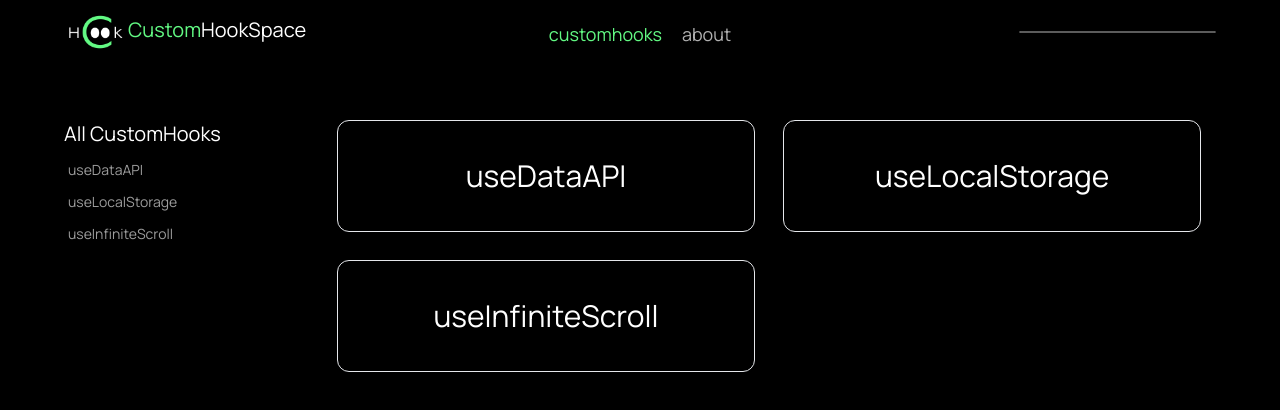
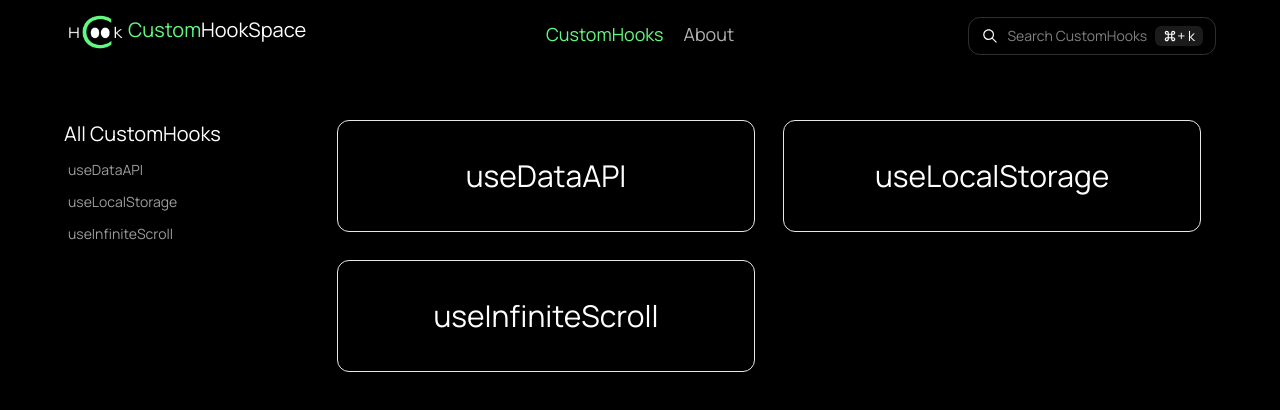
Before and after one commit to vinayisactive/useCustomHookSpace, a Next.js app: page /customhooks in a window 1280 px wide. Shown: the top 410 px of the page. Built offline with nearby package versions, Linux system fonts and the light colour scheme.

Commit message:
Created Ctrl+k Search functionality and UI🌱✨ , Created components🌱, fixed layout issues🔨

```diff
--- a/app/(pages)/customhooks/[slug]/page.tsx
+++ b/app/(pages)/customhooks/[slug]/page.tsx
@@ -17,16 +17,7 @@ const page = async ({ params }: { params: { slug: string } }) => {
 
     const jsonData = await raw.json();
     const data = jsonData?.hook;
-    const {
-      hookname,
-      primarylang,
-      description,
-      toUseDescription,
-      toUse,
-      toUseCode,
-    } = data;
-
-
+    const { hookname, primarylang, description, toUseDescription, toUse, toUseCode } = data;
 
 
     const parsedDescriptionOne = parse(description);
--- a/app/(pages)/customhooks/page.tsx
+++ b/app/(pages)/customhooks/page.tsx
@@ -1,20 +1,15 @@
 import Link from "next/link";
 import { hooks } from "@/static/hooks";
+import ListingCard from '../../component/ListingCards/ListingCards'
 
 const page = () => {
   return (
     <div className="w-full h-full text-white overflow-y-auto pt-4">
-      <div className="flex sm:flex-col md:flex-row flex-wrap w-full justify-center lg:justify-start  gap-7 py-10">
+      <div className="flex sm:flex-col md:flex-row flex-wrap w-full justify-center items-center lg:justify-start  gap-7 py-10">
         {hooks?.map((hook: any) => {
           return (
-            <div key={hook}className=" group w-[90%] md:w-[48%] border h-28 flex justify-center items-center rounded-xl text-3xl relative overflow-hidden hover:cursor-pointer">
-              <div className=" absolute top-0 left-0 h-full w-[0%] group-hover:w-full transition-all duration-500 delay-50 bg-[#121212bd] z-0"></div>
-              <Link href={`/customhooks/${hook}`} className="w-full h-full z-[100000] flex justify-center items-center">
-                <div className="group-hover:text-[#62F983]" >{hook}</div>
-              </Link>
-            </div>
-          );
-        })}
+              <ListingCard hook={hook} key={hook}/>
+          )})}
       </div>
     </div>
   );
--- /dev/null
+++ b/app/component/ListingCards/ListingCards.jsx
@@ -0,0 +1,16 @@
+import React from "react";
+import Link from "next/link";
+
+const ListingCards = ({ hook }) => {
+  return (
+    <div className=" group w-[90%] md:w-[48%] border h-28 flex justify-center items-center rounded-xl text-3xl relative overflow-hidden hover:cursor-pointer">
+        <div className=" absolute top-0 left-0 h-full w-[0%] group-hover:w-full transition-all duration-500 delay-50 bg-[#121212bd] z-0"></div>
+
+        <Link href={`/customhooks/${hook}`} className="w-full h-full z-[10] flex justify-center items-center">
+             <div className="group-hover:text-[#62F983]">{hook}</div>
+        </Link>
+    </div>
+  );
+};
+
+export default ListingCards;
--- a/app/component/Navbar.tsx
+++ b/app/component/Navbar.tsx
@@ -1,17 +1,40 @@
 "use client";
 
-import React from "react";
+import React, {useState, useEffect} from "react";
 import Image from "next/image";
 import uchslogo from "@/public/uchslogo.png";
 import Link from "next/link";
 import { usePathname } from "next/navigation";
+import SearchButton from "./SearchButton/SearchButton";
+
+const navData = [
+    { navTo: "customhooks", child: "CustomHooks", id:585  },
+    { navTo: "about", child: "About", id:545  }
+]
 
 const Navbar = () => {
   const router = usePathname();
   const findRoute = router.split("/").at(1);
+  const [searchActive, setSearch] = useState(false)
+
+  useEffect(() => {
+    const handleKeyDown = (event : any) => {
+      if (event.ctrlKey && event.key === 'k') {
+        event.preventDefault();
+        setSearch(searchActive === true? false : true);
+      }
+    }
+
+    document.addEventListener('keydown', handleKeyDown);
+
+    return () => {
+      document.removeEventListener('keydown', handleKeyDown);
+    };
+  }, [searchActive]);
+
 
   return (
-    <div className=" w-full bg-[#0000007e] flex justify-between items-center px-6 lg:px-16 z-[1000]">
+    <div className=" w-full bg-[#0000007e] flex justify-between items-center px-6 lg:px-16 z-[1000] relative ">
       <div className=" w-1/2 md:w-1/3 flex justify-between items-center">
         <Link href="/">
           <div className="flex justify-start items-center">
@@ -25,28 +48,26 @@ const Navbar = () => {
 
       <div className="w-1/2 md:1/3 flex justify-center items-center">
         <ul className="flex gap-5 items-center mt-1">
-          <li className={`text-[#fbfbfbb3] text-lg hover:text-white`}>
-            <Link
-              className={`${findRoute === "customhooks" ? "active" : ""}`}
-              href={"/customhooks"}
-            >
-              customhooks
-            </Link>
-          </li>
-
-          <li className="text-[#fbfbfbb3] text-lg hover:text-white">
-            <Link
-              className={`${findRoute === "about" ? "active" : ""}`}
-              href="/about"
-            >
-              about
-            </Link>
-          </li>
+          {navData.map((nav)=> {
+              return (
+                <li className={`text-[#fbfbfbb3] text-lg hover:text-white`} key={nav.id}>
+                  <Link href={`/${nav.navTo}`} className={`${findRoute === `${nav.navTo}` ? "active" : ""}`}>{nav.child}</Link>
+                </li>
+              )})}
         </ul>
       </div>
 
-      <div className=" w-1/3 hidden md:flex justify-end items-center">
-        <div className="w-[60%] border border-[#d1d1d170] rounded-xl"></div>
+
+      <div className=" w-1/3 flex justify-end items-center text-white pt-2 ">
+        <div onClick={() => setSearch(searchActive === true? false : true)}>
+           <SearchButton/>
+        </div>
+      </div>
+
+
+      <div className={`h-screen w-full  absolute bg-[#00000096] top-0 left-0 z-[20] backdrop-blur-sm ${searchActive === true ? "flex" : "hidden"}`}
+        onClick={() => setSearch(false)} >
+
       </div>
     </div>
   );
--- /dev/null
+++ b/app/component/SearchButton/SearchButton.tsx
@@ -0,0 +1,26 @@
+"use client";
+
+import React from "react";
+import { MdKeyboardCommandKey } from "react-icons/md";
+import { IoIosSearch } from "react-icons/io";
+
+const SearchButton = () => {
+  return (
+    <div className="border border-[#d1d1d139] rounded-xl px-3 py-2 text-sm flex justify-center items-center gap-2 cursor-pointer ">
+
+        <div className="flex md:hidden ">
+            <IoIosSearch className="text-md text-white" />
+        </div>
+
+      <div className="hidden md:flex justify-center items-center gap-2 text-[gray] hover:text-white">
+        <IoIosSearch className="text-lg text-white" /> Search CustomHooks
+      </div>
+
+      <div className="lg:flex justify-center items-center bg-[#252525ba] px-2 rounded-md hidden">
+        <MdKeyboardCommandKey /> + k
+      </div>
+    </div>
+  );
+};
+
+export default SearchButton;
--- a/app/layout.tsx
+++ b/app/layout.tsx
@@ -18,7 +18,7 @@ export default function RootLayout({ children, }: Readonly<{ children: React.Rea
     <html lang="en">
       <body className={inter.className}>
         <div className="w-[100%] h-auto bg-black relative">
-          <div className="h-[8vh] w-[100%]">
+          <div className="h-[8vh] w-[100%] relative">
             <Navbar />
           </div>
 
```
